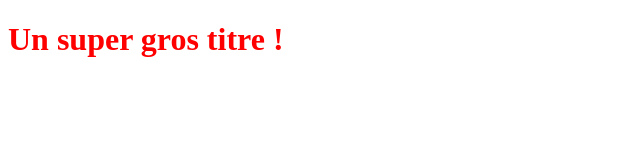
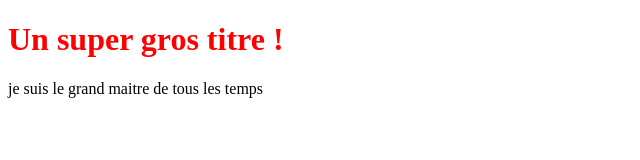
Before and after one commit to Ayao12/OpenclassroomsProject, a plain HTML site: page index.html in a window 1280 px wide. Shown: the whole page, without its empty margins (0-640 px from the left). Drawn offline with Linux system fonts and the light colour scheme.

```diff
--- a/index.html
+++ b/index.html
@@ -6,5 +6,7 @@
 </head>
 <body>
     <h1>Un super gros titre !</h1>
+
+	je suis le grand maitre de tous les temps
 </body>
 </html>
```
